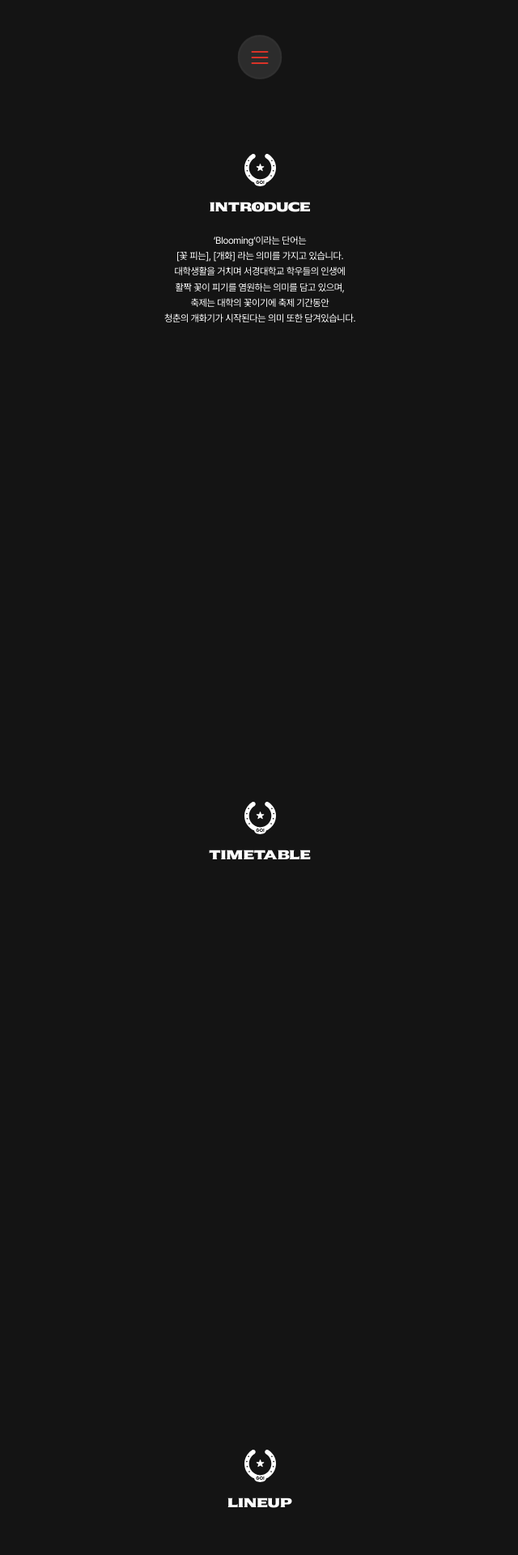
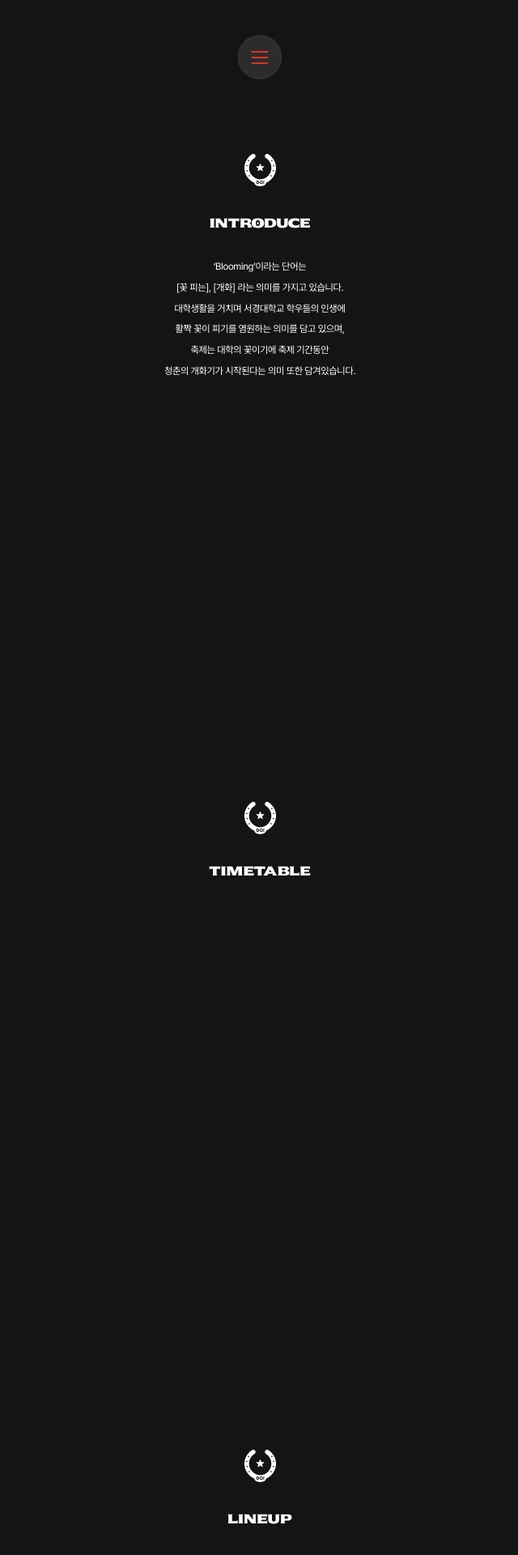
Before and after one commit to LikeLion-SKU/festival-fe, a React (Vite) app: page / in a window 1280 px wide. Shown: the part 670-2590 px from the top of the page at 81% size, without its empty margins (319-959 px from the left). Built offline with nearby package versions, Linux system fonts and the light colour scheme.

Commit message:
:art: Design: index.css rem 설정 추가

```diff
--- a/src/components/main/About.jsx
+++ b/src/components/main/About.jsx
@@ -1,8 +1,8 @@
 export default function About() {
   return (
-    <section id="about" className="min-h-[100dvh] bg-[#141414] px-[3.65625rem] pt-[3.75rem]">
-      <div className="flex flex-col items-center gap-[1rem]">
-        <p className="text-center text-[1.25rem] leading-[1.3] text-[#fefefe] [font-family:Sekuya] [text-shadow:1px_1px_0px_rgba(0,0,0,0.11)]">
+    <section id="about" className="min-h-[100dvh] bg-[#141414] px-[14.625rem] pt-[15rem]">
+      <div className="flex flex-col items-center gap-[4rem]">
+        <p className="text-center text-[5rem] leading-[5.2] text-[#fefefe] [font-family:Sekuya] [text-shadow:1px_1px_0px_rgba(0,0,0,0.11)]">
           ABOUT
         </p>
       </div>
--- a/src/components/main/Booth.jsx
+++ b/src/components/main/Booth.jsx
@@ -2,10 +2,10 @@ import HorseIcon from '@/assets/icons/horse.svg';
 
 export default function Booth() {
   return (
-    <section id="booth" className="min-h-[100dvh] bg-[#141414] px-[3.65625rem] pt-[3.75rem]">
+    <section id="booth" className="min-h-[100dvh] bg-[#141414] px-[14.625rem] pt-[15rem]">
       <div className="flex flex-col items-center gap-[1rem]">
-        <img src={HorseIcon} alt="" aria-hidden="true" className="h-[2.5rem] w-[2.4375rem]" />
-        <p className="text-center text-[1rem] leading-[1.3] text-[#fefefe] [font-family:Sekuya] [text-shadow:1px_1px_0px_rgba(0,0,0,0.11)]">
+        <img src={HorseIcon} alt="" aria-hidden="true" className="h-[10rem] w-[9.75rem]" />
+        <p className="text-center text-[4rem] leading-[5.2] text-[#fefefe] [font-family:Sekuya] [text-shadow:1px_1px_0px_rgba(0,0,0,0.11)]">
           BOOTH
         </p>
       </div>
--- a/src/components/main/Intro.jsx
+++ b/src/components/main/Intro.jsx
@@ -16,7 +16,7 @@ function DateDot() {
         src={SpotIcon}
         alt=""
         aria-hidden="true"
-        className="block h-[0.4rem] w-[0.5rem] max-w-none"
+        className="block h-[1.6rem] w-[2rem] max-w-none"
       />
     </span>
   );
@@ -26,18 +26,18 @@ export default function Intro() {
   return (
     <section
       id="intro"
-      className="relative flex min-h-[100dvh] items-start justify-center bg-[#141414] px-[1.5rem] pt-[6.1875rem]"
+      className="relative flex min-h-[100dvh] items-start justify-center bg-[#141414] px-[6rem] pt-[24.75rem]"
     >
-      <div className="flex w-[8.5625rem] flex-col items-center gap-[1.0625rem] text-center">
-        <img src={HatIcon} alt="" aria-hidden="true" className="h-auto w-[2.3125rem]" />
+      <div className="flex w-[34.25rem] flex-col items-center gap-[4.25rem] text-center">
+        <img src={HatIcon} alt="" aria-hidden="true" className="h-auto w-[9.25rem]" />
         <div className="w-full">
-          <p className="text-[0.75rem] leading-[1.024rem] text-white tracking-[-0.015rem] [font-family:Pretendard] whitespace-nowrap">
+          <p className="text-[3rem] leading-[4.096rem] text-white tracking-[-0.06rem] [font-family:Pretendard] whitespace-nowrap">
             <span className="font-medium">2026 </span>
             <span className="font-bold">서경대학교</span>
             <span className="font-medium"> 대동제</span>
           </p>
-          <div className="mt-[0.375rem] h-[0.03125rem] w-full bg-[#E6E6E6]" />
-          <div className="mt-[0.8125rem] flex items-center justify-center gap-[0.0625rem]">
+          <div className="mt-[1.5rem] h-[0.125rem] w-full bg-[#E6E6E6]" />
+          <div className="mt-[3.25rem] flex items-center justify-center gap-[0.25rem]">
             <img src={ZeroIcon} alt="" aria-hidden="true" className="h-auto w-auto" />
             <img src={FiveIcon} alt="" aria-hidden="true" className="h-auto w-auto" />
             <DateDot />
@@ -55,7 +55,7 @@ export default function Intro() {
       <button
         type="button"
         aria-label="메뉴 열기"
-        className="absolute bottom-[2rem] left-1/2 flex h-[3.4375rem] w-[3.4375rem] -translate-x-1/2 items-center justify-center overflow-hidden rounded-[12.5rem]"
+        className="absolute bottom-[8rem] left-1/2 flex h-[13.75rem] w-[13.75rem] -translate-x-1/2 items-center justify-center overflow-hidden rounded-[50rem]"
         style={{
           background: 'rgba(255, 255, 255, 0.1)',
           border: '1px solid transparent',
@@ -72,11 +72,11 @@ export default function Intro() {
         <span className="sr-only">menu</span>
         <span
           aria-hidden="true"
-          className="relative z-10 flex h-[2rem] w-[2rem] flex-col items-center justify-center gap-[0.3125rem]"
+          className="relative z-10 flex h-[8rem] w-[8rem] flex-col items-center justify-center gap-[1.25rem]"
         >
-          <span className="h-[0.125rem] w-[1.3rem] rounded-full bg-[#DA3328]" />
-          <span className="h-[0.125rem] w-[1.3rem] rounded-full bg-[#DA3328]" />
-          <span className="h-[0.125rem] w-[1.3rem] rounded-full bg-[#DA3328]" />
+          <span className="h-[0.5rem] w-[5.2rem] rounded-full bg-[#DA3328]" />
+          <span className="h-[0.5rem] w-[5.2rem] rounded-full bg-[#DA3328]" />
+          <span className="h-[0.5rem] w-[5.2rem] rounded-full bg-[#DA3328]" />
         </span>
       </button>
     </section>
--- a/src/components/main/Introduce.jsx
+++ b/src/components/main/Introduce.jsx
@@ -11,18 +11,20 @@ const INTRODUCE_LINES = [
 
 export default function Introduce() {
   return (
-    <section id="introduce" className="min-h-[100dvh] bg-[#141414] px-[3.65625rem] pt-[3.75rem]">
-      <div className="flex flex-col items-center gap-[1.3125rem]">
+    <section id="introduce" className="min-h-[100dvh] bg-[#141414] px-[14.625rem] pt-[15rem]">
+      <div className="flex flex-col items-center gap-[rem]">
         <div className="flex flex-col items-center gap-[1rem]">
-          <img src={HorseIcon} alt="" aria-hidden="true" className="h-[2.5rem] w-[2.4375rem]" />
-          <p className="text-center text-[1rem] leading-[1.3] text-[#fefefe] [font-family:Sekuya] [text-shadow:1px_1px_0px_rgba(0,0,0,0.11)]">
+          <img src={HorseIcon} alt="" aria-hidden="true" className="h-[10rem] w-[9.75rem]" />
+          <p className="text-center text-[4rem] leading-[5.2] text-[#fefefe] [font-family:Sekuya] [text-shadow:1px_1px_0px_rgba(0,0,0,0.11)]">
             INTRODUCE
           </p>
         </div>
 
-        <div className="text-center text-[0.75rem] leading-[1.61] tracking-[-0.0225rem] text-[#fdfdfd] [font-family:Pretendard]">
+        <div className="text-center text-[3rem] tracking-[-0.09rem] text-[#fdfdfd] [font-family:Pretendard]">
           {INTRODUCE_LINES.map((line) => (
-            <p key={line}>{line}</p>
+            <p key={line} className="m-0 leading-[6.44rem]">
+              {line}
+            </p>
           ))}
         </div>
       </div>
--- a/src/components/main/Lineup.jsx
+++ b/src/components/main/Lineup.jsx
@@ -2,10 +2,10 @@ import HorseIcon from '@/assets/icons/horse.svg';
 
 export default function Lineup() {
   return (
-    <section id="lineup" className="min-h-[100dvh] bg-[#141414] px-[3.65625rem] pt-[3.75rem]">
+    <section id="lineup" className="min-h-[100dvh] bg-[#141414] px-[14.625rem] pt-[15rem]">
       <div className="flex flex-col items-center gap-[1rem]">
-        <img src={HorseIcon} alt="" aria-hidden="true" className="h-[2.5rem] w-[2.4375rem]" />
-        <p className="text-center text-[1rem] leading-[1.3] text-[#fefefe] [font-family:Sekuya] [text-shadow:1px_1px_0px_rgba(0,0,0,0.11)]">
+        <img src={HorseIcon} alt="" aria-hidden="true" className="h-[10rem] w-[9.75rem]" />
+        <p className="text-center text-[4rem] leading-[5.2] text-[#fefefe] [font-family:Sekuya] [text-shadow:1px_1px_0px_rgba(0,0,0,0.11)]">
           LINEUP
         </p>
       </div>
--- a/src/components/main/Safety.jsx
+++ b/src/components/main/Safety.jsx
@@ -2,10 +2,10 @@ import HorseIcon from '@/assets/icons/horse.svg';
 
 export default function Safety() {
   return (
-    <section id="safety" className="min-h-[100dvh] bg-[#141414] px-[3.65625rem] pt-[3.75rem]">
+    <section id="safety" className="min-h-[100dvh] bg-[#141414] px-[14.625rem] pt-[15rem]">
       <div className="flex flex-col items-center gap-[1rem]">
-        <img src={HorseIcon} alt="" aria-hidden="true" className="h-[2.5rem] w-[2.4375rem]" />
-        <p className="text-center text-[1rem] leading-[1.3] text-[#fefefe] [font-family:Sekuya] [text-shadow:1px_1px_0px_rgba(0,0,0,0.11)]">
+        <img src={HorseIcon} alt="" aria-hidden="true" className="h-[10rem] w-[9.75rem]" />
+        <p className="text-center text-[4rem] leading-[5.2] text-[#fefefe] [font-family:Sekuya] [text-shadow:1px_1px_0px_rgba(0,0,0,0.11)]">
           SAFETY GUIDE
         </p>
       </div>
--- a/src/components/main/Timetable.jsx
+++ b/src/components/main/Timetable.jsx
@@ -2,10 +2,10 @@ import HorseIcon from '@/assets/icons/horse.svg';
 
 export default function Timetable() {
   return (
-    <section id="timetable" className="min-h-[100dvh] bg-[#141414] px-[3.65625rem] pt-[3.75rem]">
+    <section id="timetable" className="min-h-[100dvh] bg-[#141414] px-[14.625rem] pt-[15rem]">
       <div className="flex flex-col items-center gap-[1rem]">
-        <img src={HorseIcon} alt="" aria-hidden="true" className="h-[2.5rem] w-[2.4375rem]" />
-        <p className="text-center text-[1rem] leading-[1.3] text-[#fefefe] [font-family:Sekuya] [text-shadow:1px_1px_0px_rgba(0,0,0,0.11)]">
+        <img src={HorseIcon} alt="" aria-hidden="true" className="h-[10rem] w-[9.75rem]" />
+        <p className="text-center text-[4rem] leading-[5.2] text-[#fefefe] [font-family:Sekuya] [text-shadow:1px_1px_0px_rgba(0,0,0,0.11)]">
           TIMETABLE
         </p>
       </div>
--- a/src/index.css
+++ b/src/index.css
@@ -17,3 +17,7 @@
 body {
   font-family: 'Pretendard', sans-serif;
 }
+
+html {
+  font-size: 4px;
+}
--- a/src/pages/Main.jsx
+++ b/src/pages/Main.jsx
@@ -17,7 +17,7 @@ export default function Main() {
         <Booth />
         <Safety />
         <About />
-        <footer id="footer" className="h-[9.4375rem]"></footer>
+        <footer id="footer" className="h-[37.75rem]"></footer>
       </div>
     </div>
   );
```
